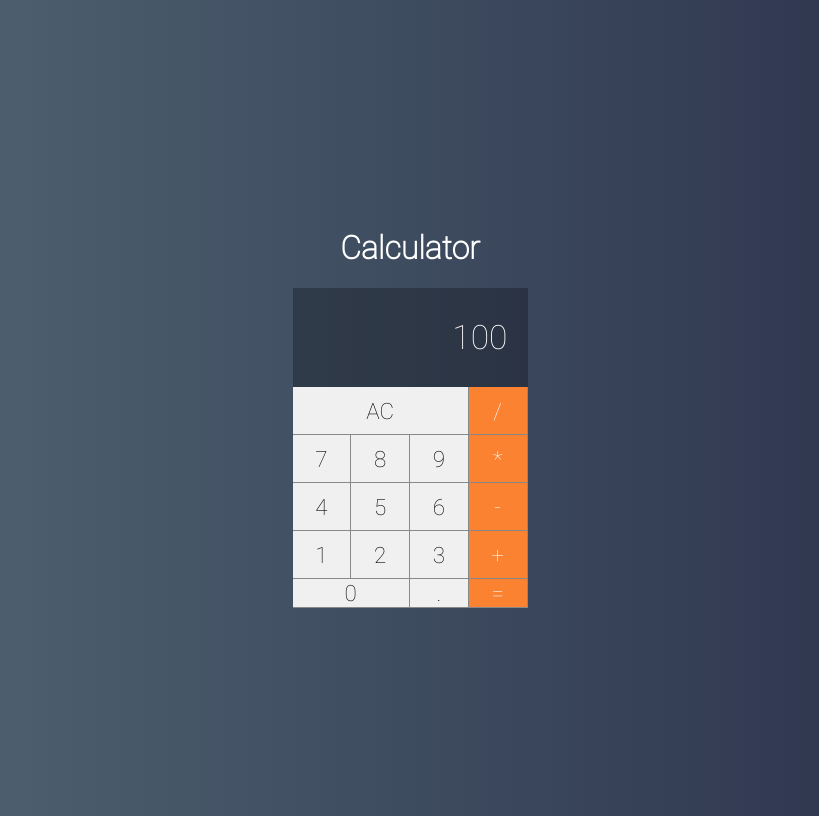
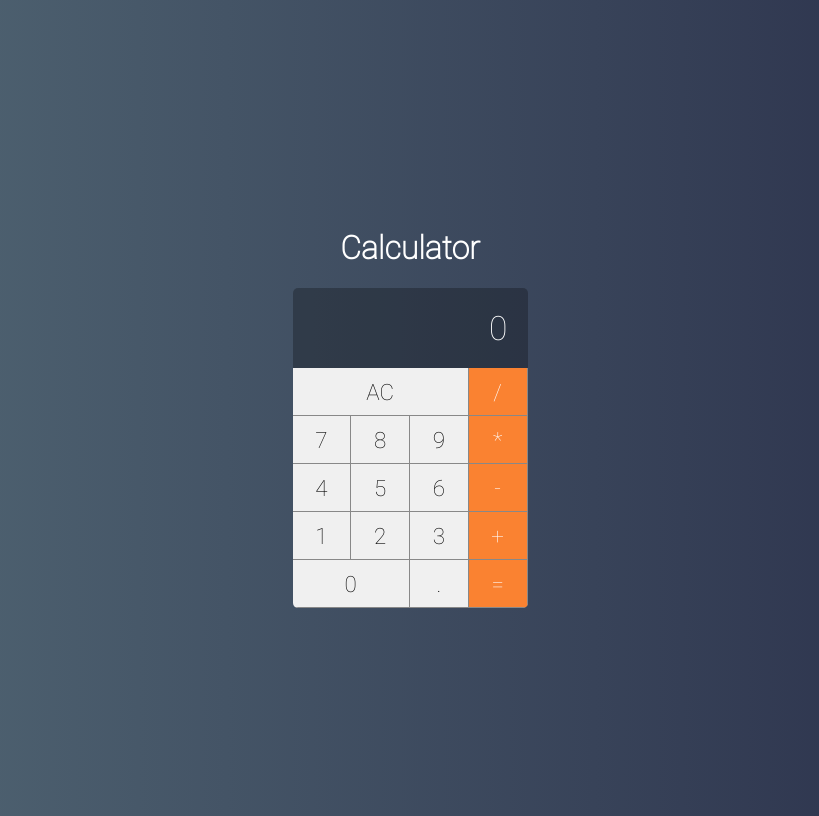
Before and after one commit to UenerCoelho/guided-projects, a React (Create React App) app: page / in a window 1280 px wide. Shown: the whole page, without its empty margins (230-1049 px from the left). Built offline with nearby package versions, Linux system fonts and the light colour scheme.

Commit message:
Implementando a Lógica 01

```diff
--- a/src/main/Calculator.css
+++ b/src/main/Calculator.css
@@ -2,9 +2,9 @@
   height: 320px;
   width: 235px;
   border-radius: 5px;
-  /* overflow: hidden; */
+  overflow: hidden;
 
   display: grid;
   grid-template-columns: repeat(4, 25%);
-  grid-template-rows: 1fr 48px 48px 48px 48px;
+  grid-template-rows: 1fr 48px 48px 48px 48px 48px;
 }
--- a/src/main/Calculator.jsx
+++ b/src/main/Calculator.jsx
@@ -4,7 +4,16 @@
 import Button from "../components/Button"
 import Display from "../components/Display"
 
+const initialState = {
+  displayValue: "0",
+  clearDisplay: false,
+  operation: null,
+  values: [0, 0],
+  current: 0
+}
+
 export default class Calculator extends Component {
+  state = { ...initialState }
   constructor(props) {
     super(props)
 
@@ -14,7 +23,7 @@
   }
 
   clearMemory() {
-    console.log("Limpar")
+    this.setState({ ...initialState })
   }
 
   setOperation(operation) {
@@ -22,13 +31,29 @@
   }
 
   addDigit(n) {
-    console.log(n)
+    if (n === "." && this.state.displayValue.includes(".")) {
+      return
+    }
+
+    const clearDisplay =
+      this.state.displayValue === "0" || this.state.clearDisplay
+    const currentValue = clearDisplay ? "" : this.state.displayValue
+    const displayValue = currentValue + n
+    this.setState({ displayValue, clearDisplay: false })
+
+    if (n !== ".") {
+      const i = this.state.current
+      const newValue = parseFloat(displayValue)
+      const values = [...this.state.values]
+      values[i] = newValue
+      this.setState({ values })
+    }
   }
 
   render() {
     return (
       <div className="calculator">
-        <Display value={100} />
+        <Display value={this.state.displayValue} />
         <Button label="AC" click={this.clearMemory} triple />
         <Button label="/" click={this.setOperation} operation />
         <Button label="7" click={this.addDigit} />
```
Also changed, not shown: src/components/Display.css (line endings or trailing spaces).
